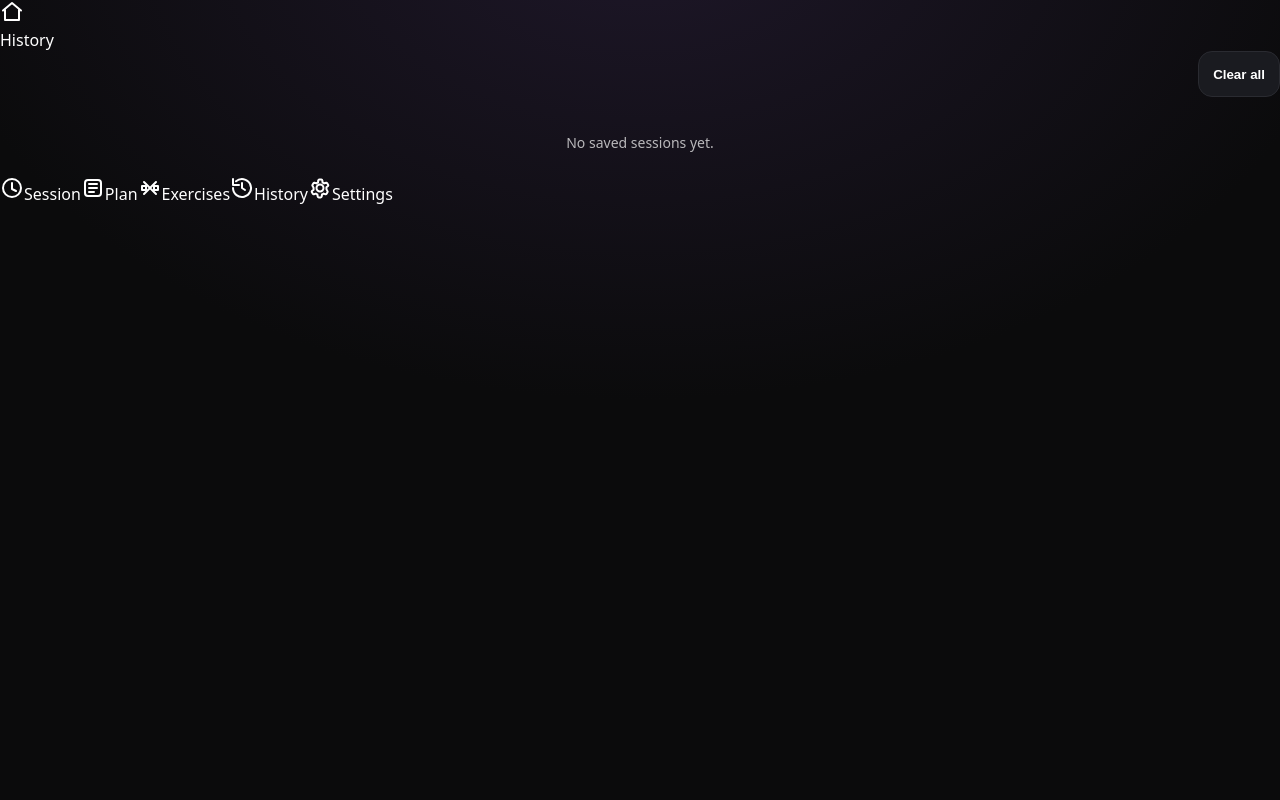
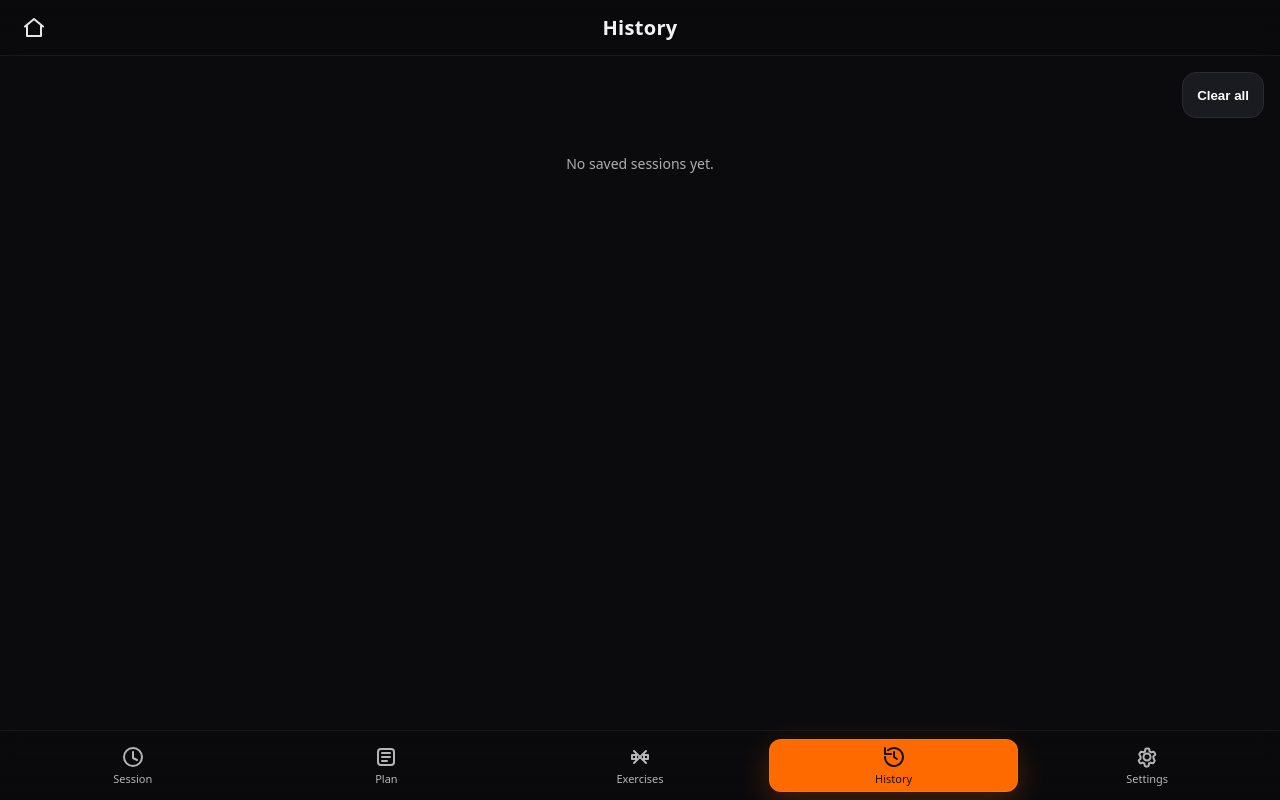
Before and after one commit to mmourice/workout-tracker-v2, a React app: page /#/history in a window 1280 px wide. Built offline with nearby package versions, Linux system fonts and the light colour scheme; the HTML template or start-up script is replaced by a standard one.

Commit message:
Update modern.css

```diff
--- a/src/modern.css
+++ b/src/modern.css
@@ -1591,3 +1591,97 @@
   .exercise-card { padding: 20px; }
   .exercise-title { font-size: 24px; }
 }
+
+/* ===== App Shell ===== */
+.app-shell {
+  min-height: 100dvh;
+  background: var(--bg, #0b0b0c);
+  color: var(--fg, #f3f3f3);
+}
+
+/* Header */
+.app-header {
+  position: sticky;
+  top: 0;
+  z-index: 50;
+  display: grid;
+  grid-template-columns: 44px 1fr 44px;
+  align-items: center;
+  gap: 8px;
+  height: 56px;
+  padding: 0 12px calc(env(safe-area-inset-top,0) / 2);
+  background: linear-gradient(180deg, rgba(10,10,12,.9), rgba(10,10,12,.6));
+  backdrop-filter: blur(10px);
+  border-bottom: 1px solid rgba(255,255,255,.06);
+}
+
+.home-btn,
+.header-right .icon-btn {
+  width: 44px; height: 44px;
+  display: grid; place-items: center;
+  color: #fff; opacity: .9;
+  border-radius: 12px;
+}
+.home-btn:active,
+.header-right .icon-btn:active { transform: scale(.98); }
+
+.header-title {
+  text-align: center;
+  font-weight: 800;
+  font-size: 20px;
+  letter-spacing: .3px;
+}
+
+/* Main must not go under the tabbar */
+.app-main {
+  padding: 16px 16px calc(76px + env(safe-area-inset-bottom,0));
+}
+
+/* Bottom Tab Bar */
+.tabbar {
+  position: fixed;
+  left: 0; right: 0; bottom: 0;
+  z-index: 60;
+  display: grid;
+  grid-template-columns: repeat(5, 1fr);
+  gap: 4px;
+  align-items: center;
+  padding: 8px 8px calc(8px + env(safe-area-inset-bottom,0));
+  background: linear-gradient(180deg, rgba(10,10,12,.6), rgba(10,10,12,.95));
+  backdrop-filter: blur(10px);
+  border-top: 1px solid rgba(255,255,255,.06);
+}
+
+.tab-item {
+  display: grid;
+  gap: 2px;
+  justify-items: center;
+  text-decoration: none;
+  color: rgba(255,255,255,.7);
+  font-size: 11px;
+  padding: 6px 4px;
+  border-radius: 12px;
+}
+
+.tab-item svg { display: block; }
+
+.tab-item.tab-active {
+  color: #111;
+  background: #ff6a00;
+  box-shadow: 0 10px 30px rgba(255,106,0,.25), 0 0 0 1px rgba(255,255,255,.06) inset;
+}
+
+.tab-item.tab-active svg { color: #111; }
+
+/* Generic icon button (e.g., headerRight) */
+.icon-btn {
+  width: 44px; height: 44px;
+  display: grid; place-items: center;
+  border-radius: 12px;
+  color: #ff6a00;
+  background: rgba(255,255,255,.04);
+  border: 1px solid rgba(255,255,255,.08);
+}
+
+/* Optional: tighten default page margins now that we have shell */
+.page { padding: 0; }
```
